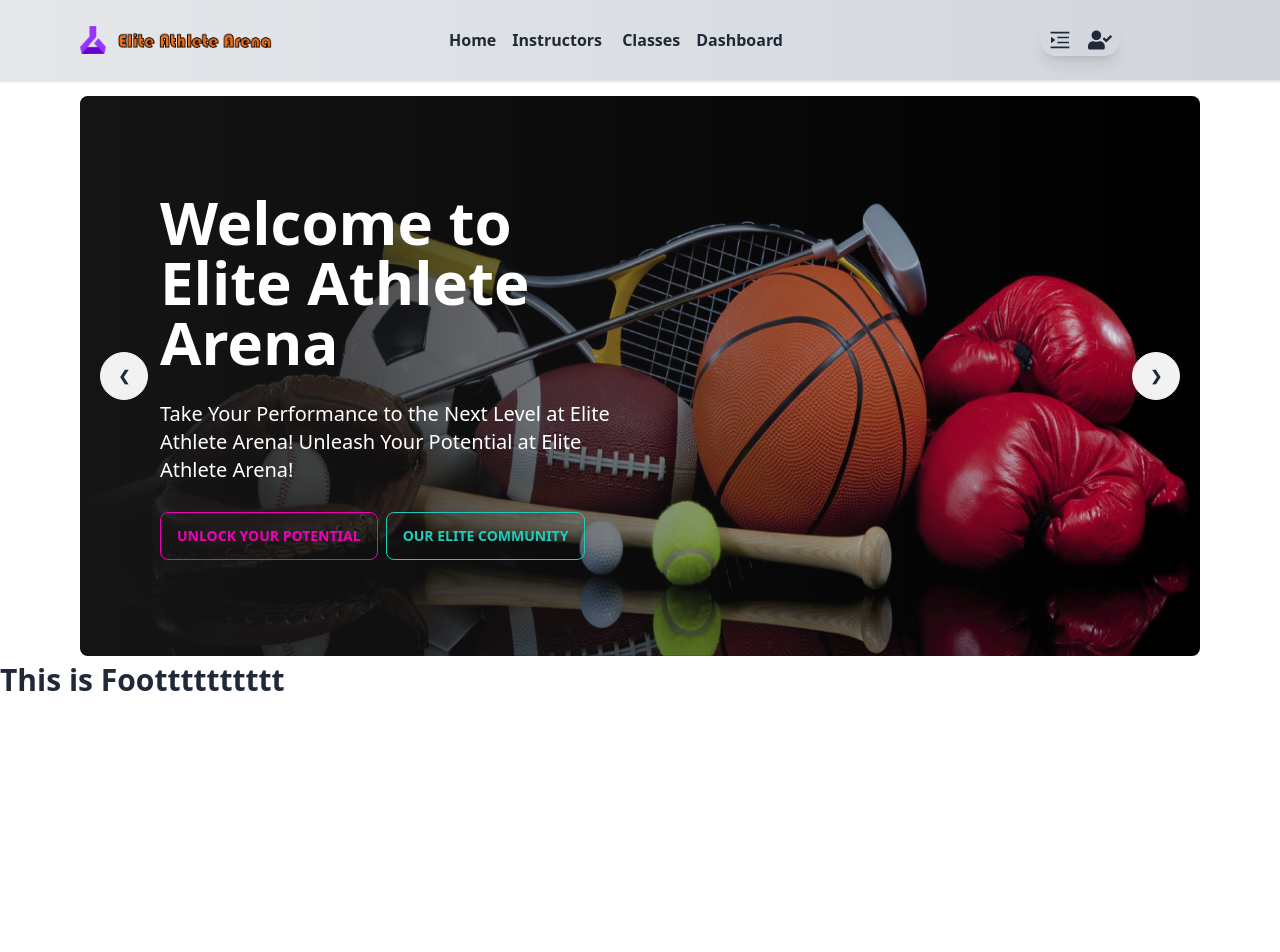
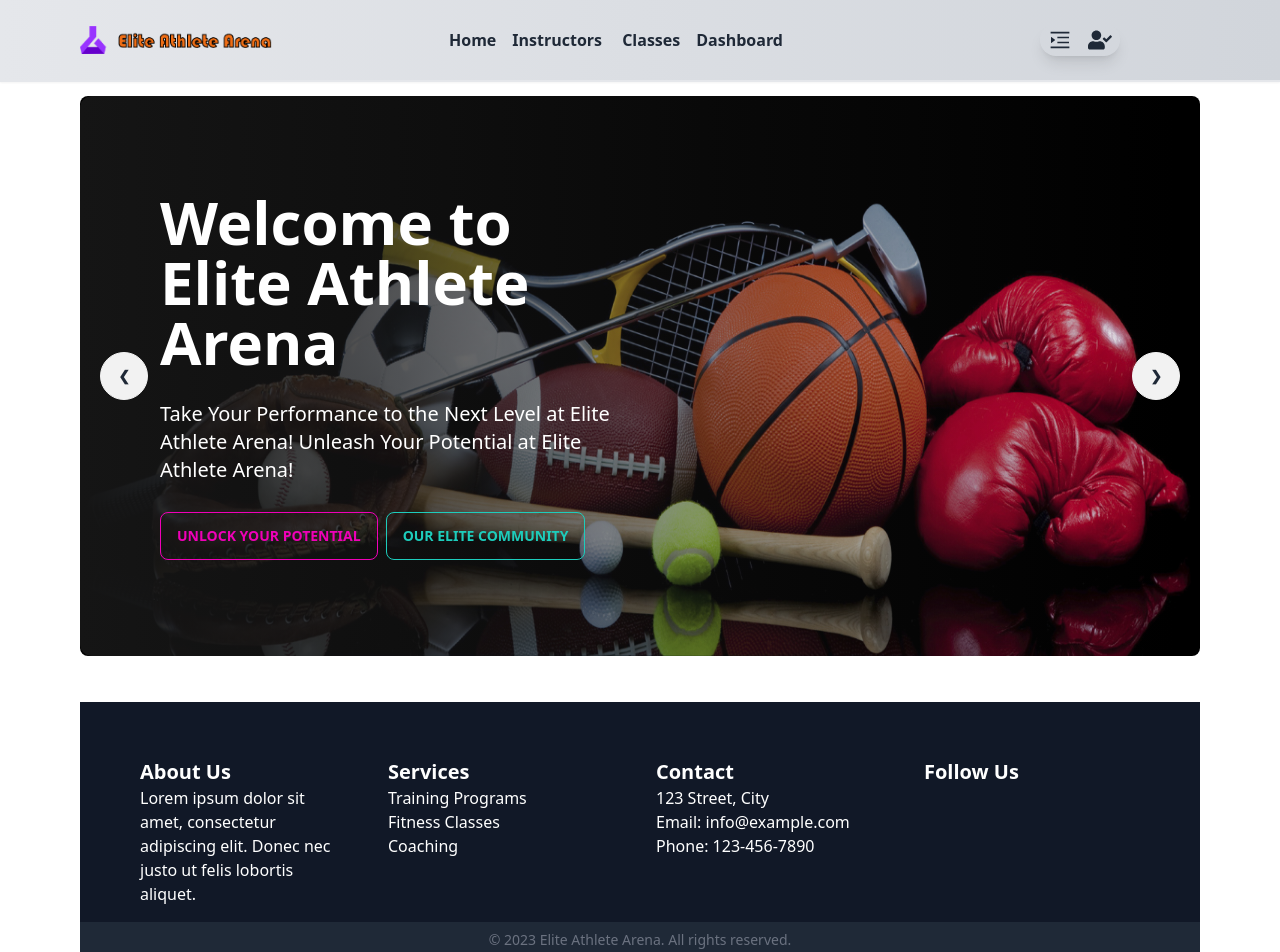
Before and after one commit to ataullahmesbah/summer-camp-sports-academy-projects, a React (Vite) app: page / in a window 1280 px wide. Shown: the top 952 px of the page. Before the commit the page ends 800 px from the top, so only its background shows below. Built offline with nearby package versions, Linux system fonts and the light colour scheme; no server answers.

Commit message:
meaningfull footer section add

```diff
--- a/src/Pages/Shared/Footer/Footer.jsx
+++ b/src/Pages/Shared/Footer/Footer.jsx
@@ -1,11 +1,59 @@
+import Container from "../Container";
 
 
 const Footer = () => {
-    return (
-        <div>
-            <h5 className="text-3xl font-semibold">This is Footttttttttt</h5>
+  return (
+    <Container>
+        <footer className="bg-gray-900 text-white mt-10 pt-10">
+      <div className="container mx-auto py-4 p-10">
+        <div className="grid grid-cols-1 md:grid-cols-2 lg:grid-cols-4 gap-8">
+          {/* Section 1 */}
+          <div className="mx-5">
+            <h3 className="text-xl font-bold">About Us</h3>
+            <p>Lorem ipsum dolor sit amet, consectetur adipiscing elit. Donec nec justo ut felis lobortis aliquet.</p>
+          </div>
+
+          {/* Section 2 */}
+          <div>
+            <h3 className="text-xl font-bold">Services</h3>
+            <ul className="list-none">
+              <li>Training Programs</li>
+              <li>Fitness Classes</li>
+              <li>Coaching</li>
+            </ul>
+          </div>
+
+          {/* Section 3 */}
+          <div>
+            <h3 className="text-xl font-bold">Contact</h3>
+            <p>123 Street, City</p>
+            <p>Email: info@example.com</p>
+            <p>Phone: 123-456-7890</p>
+          </div>
+
+          {/* Section 4 */}
+          <div>
+            <h3 className="text-xl font-bold">Follow Us</h3>
+            <div className="flex gap-4 mt-2">
+              <a href="https://www.facebook.com/your-fb-page" target="_blank" rel="noopener noreferrer">
+                <i className="fab fa-facebook-f"></i>
+              </a>
+              <a href="https://www.twitter.com/your-twitter-page" target="_blank" rel="noopener noreferrer">
+                <i className="fab fa-twitter"></i>
+              </a>
+              <a href="https://www.instagram.com/your-instagram-page" target="_blank" rel="noopener noreferrer">
+                <i className="fab fa-instagram"></i>
+              </a>
+            </div>
+          </div>
         </div>
-    );
+      </div>
+      <div className="bg-gray-800 py-2 text-center">
+        <p className="text-sm text-gray-500">© 2023 Elite Athlete Arena. All rights reserved.</p>
+      </div>
+    </footer>
+    </Container>
+  );
 };
 
 export default Footer;
```
